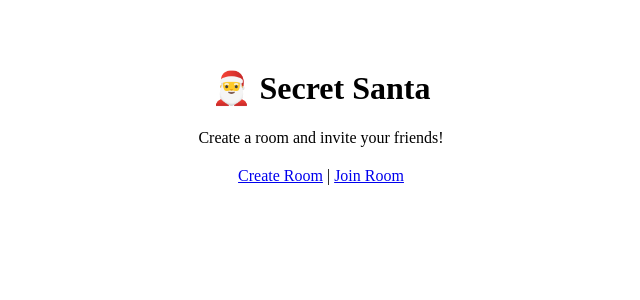
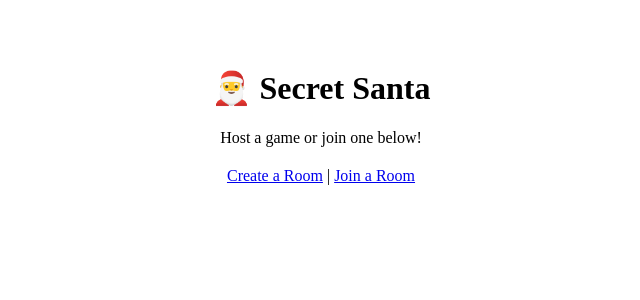
Before and after one commit to bruhitsyandrea/secret-santa, a React (Vite) app: page / in a window 1280 px wide. Shown: the top 300 px of the page, without its empty margins (319-959 px from the left). Built offline with nearby package versions, Linux system fonts and the light colour scheme; no server answers.

Commit message:
update home

```diff
--- a/src/pages/Home.jsx
+++ b/src/pages/Home.jsx
@@ -5,9 +5,11 @@ export default function Home() {
   return (
     <main style={{ textAlign: "center", padding: "40px" }}>
       <h1>🎅 Secret Santa</h1>
-      <p>Create a room and invite your friends!</p>
+      <p>Host a game or join one below!</p>
+
       <div style={{ marginTop: "20px" }}>
-        <Link to="/create">Create Room</Link> | <Link to="/join/demo">Join Room</Link>
+        <Link to="/create">Create a Room</Link> |{" "}
+        <Link to="/join">Join a Room</Link>  {/* ✅ fix: no “/demo” */}
       </div>
     </main>
   );
```
